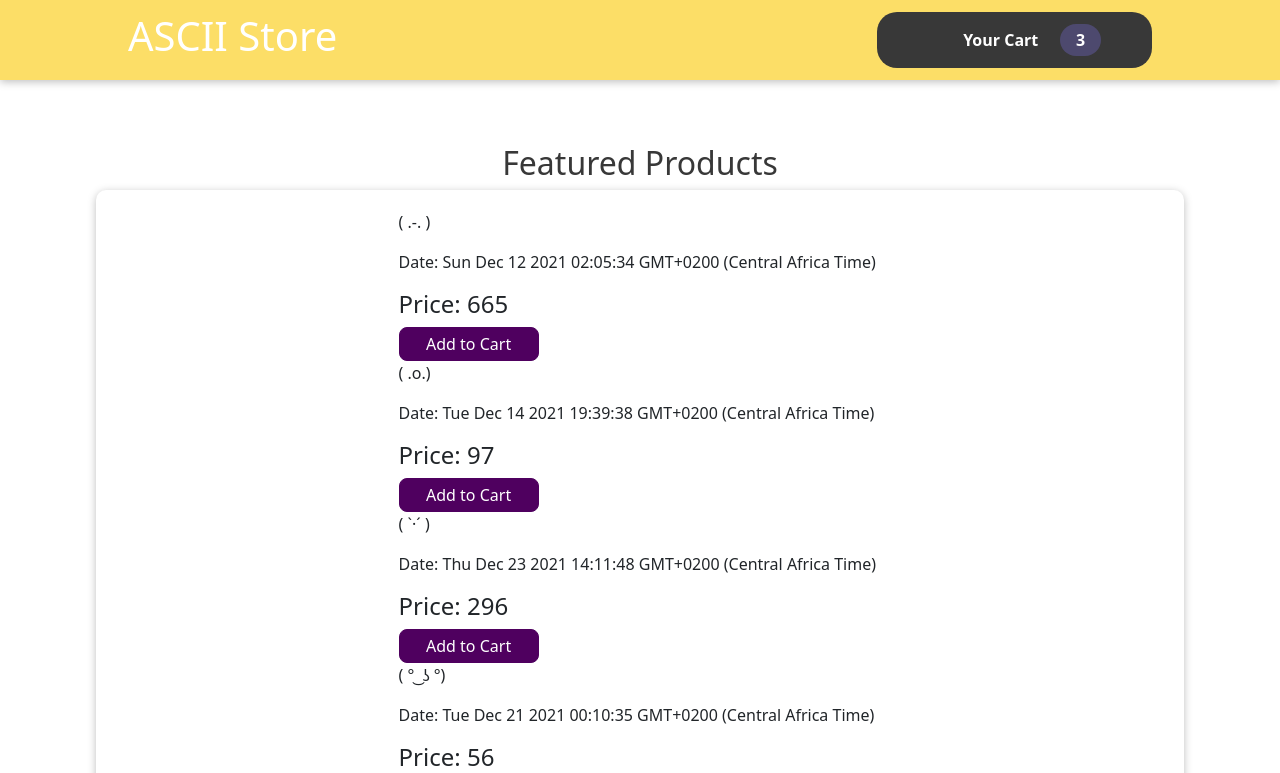
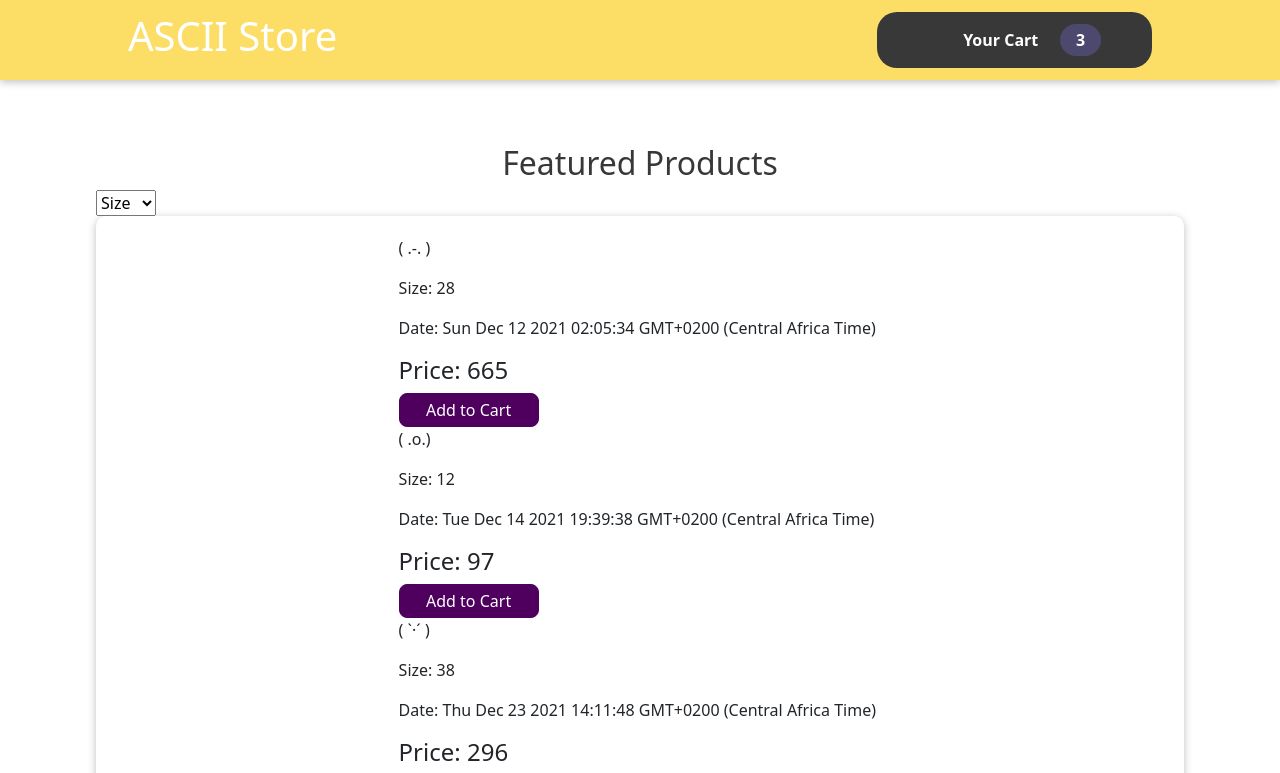
Before and after one commit to kimmzy-the-creative/react-task-1, a React (Create React App) app: page / in a window 1280 px wide. Shown: the top 773 px of the page. Built offline with nearby package versions, Linux system fonts and the light colour scheme; data requests are answered from the project's data file; some icons are missing; what javascript-time-ago would draw is missing.

Commit message:
Add files via upload

```diff
--- a/src/components/Layout/ProductFetch.js
+++ b/src/components/Layout/ProductFetch.js
@@ -22,11 +22,17 @@ const ProductFetch = () => {
   return (
     <Fragment>
         <h2>Featured Products</h2>
+        <select>
+          <option value="size">Size</option>
+          <option value="date">Date</option>
+          <option value="price">Price</option>
+        </select>
         <Card >
           {products.map((product) => (
             <div className='product-grid' >
               <div className='grid-item' key={product.id}>
                 <p className="face-font">{product.face}</p>
+                <p >{`Size: ${product.size}`}</p>
                 <p className="date-font">{`Date: ${product.date}`}</p>
                 <h4 className="price-font">{`Price: ${product.price}`}</h4>
                 <button className={classes.button}>Add to Cart</button>
```
